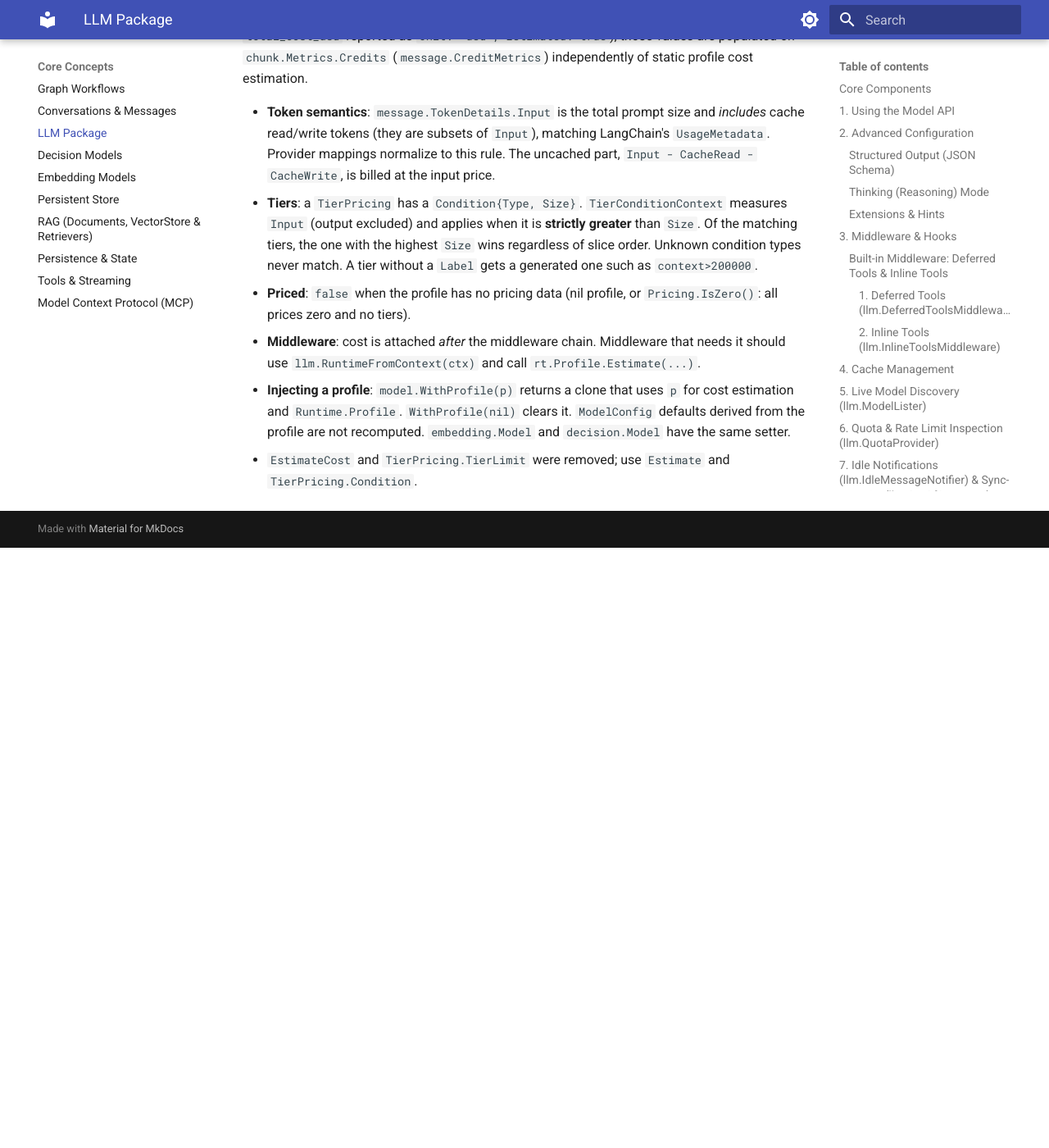
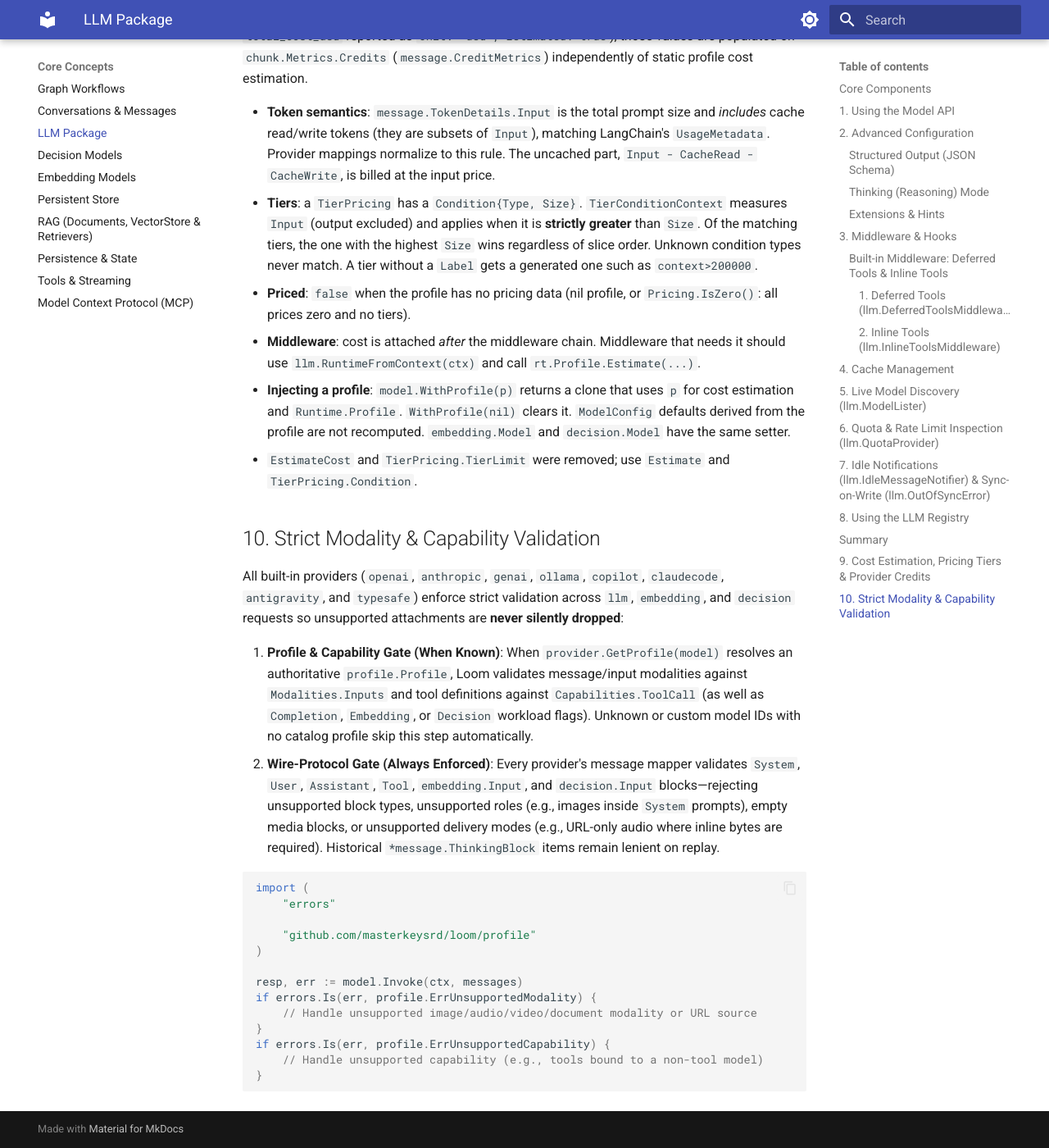
Before and after one commit to masterkeysrd/loom, an MkDocs documentation site: the page built from docs/guides/llm-package.md, in a window 1280 px wide and 1400 px high, scrolled down 6091 px. Shown: the whole window at 82% size. Built offline with MkDocs 1.6.1 and Material for MkDocs 9.7.7, drawn with Linux system fonts in a browser that asks for light colours; before the commit the page ends 6759 px from its top, so only the background shows below that.

Commit message:
docs(guides): document strict modality and capability validation
Update developer and provider guides to reflect strict media validation and zero silent drops.

- docs/guides/llm-package.md: add Section 10 covering profile and wire-protocol modality/capability validation and ErrUnsupportedModality/ErrUnsupportedCapability handling.
- docs/guides/conversations.md: document strict media block validation and lenient ThinkingBlock history replay.
- docs/guides/custom-providers.md: document modality and capability validation requirements for custom providers.
- docs/guides/providers/copilot.md & claudecode.md: document Copilot inline image attachment support vs strict modality errors in Copilot and Claude Code CLI.

````diff
--- a/docs/guides/llm-package.md
+++ b/docs/guides/llm-package.md
@@ -239,3 +239,26 @@ When a provider also reports server-side billing or quota-unit consumption on a
 - **Middleware**: cost is attached *after* the middleware chain. Middleware that needs it should use `llm.RuntimeFromContext(ctx)` and call `rt.Profile.Estimate(...)`.
 - **Injecting a profile**: `model.WithProfile(p)` returns a clone that uses `p` for cost estimation and `Runtime.Profile`. `WithProfile(nil)` clears it. `ModelConfig` defaults derived from the profile are not recomputed. `embedding.Model` and `decision.Model` have the same setter.
 - `EstimateCost` and `TierPricing.TierLimit` were removed; use `Estimate` and `TierPricing.Condition`.
+
+## 10. Strict Modality & Capability Validation
+
+All built-in providers (`openai`, `anthropic`, `genai`, `ollama`, `copilot`, `claudecode`, `antigravity`, and `typesafe`) enforce strict validation across `llm`, `embedding`, and `decision` requests so unsupported attachments are **never silently dropped**:
+
+1. **Profile & Capability Gate (When Known)**: When `provider.GetProfile(model)` resolves an authoritative `profile.Profile`, Loom validates message/input modalities against `Modalities.Inputs` and tool definitions against `Capabilities.ToolCall` (as well as `Completion`, `Embedding`, or `Decision` workload flags). Unknown or custom model IDs with no catalog profile skip this step automatically.
+2. **Wire-Protocol Gate (Always Enforced)**: Every provider's message mapper validates `System`, `User`, `Assistant`, `Tool`, `embedding.Input`, and `decision.Input` blocks—rejecting unsupported block types, unsupported roles (e.g., images inside `System` prompts), empty media blocks, or unsupported delivery modes (e.g., URL-only audio where inline bytes are required). Historical `*message.ThinkingBlock` items remain lenient on replay.
+
+```go
+import (
+    "errors"
+
+    "github.com/masterkeysrd/loom/profile"
+)
+
+resp, err := model.Invoke(ctx, messages)
+if errors.Is(err, profile.ErrUnsupportedModality) {
+    // Handle unsupported image/audio/video/document modality or URL source
+}
+if errors.Is(err, profile.ErrUnsupportedCapability) {
+    // Handle unsupported capability (e.g., tools bound to a non-tool model)
+}
+```
````
Also changed, not shown: docs/guides/conversations.md (+5 -2 lines), docs/guides/custom-providers.md (+1 -1 lines), docs/guides/providers/claudecode.md (+1 -0 lines), docs/guides/providers/copilot.md (+1 -0 lines).
